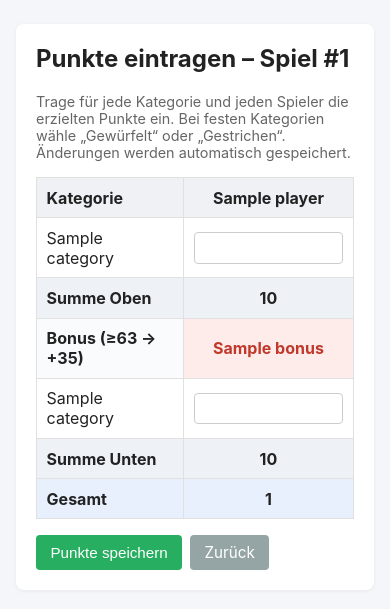
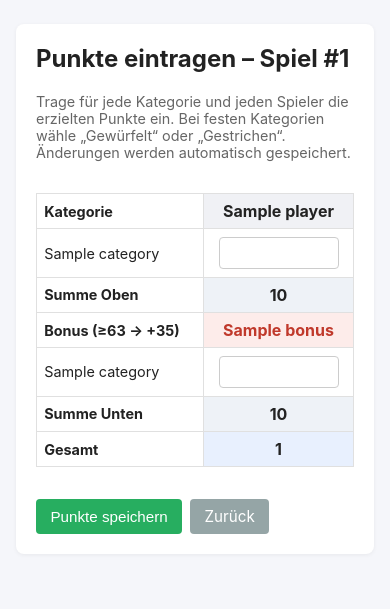
Before and after one commit to JAAdrian/Yahtzee, a Django app: template games/templates/games/game_score.html in a window 390 px wide. Shown: the part 143-752 px from the top of the page. Run offline with Django 5.2, Linux system fonts and the light colour scheme; the template is opened without the code that fills it: most values are stand-ins (such as "Sample title", 1, 10 or a date in 2020); some libraries are stand-ins or nearby versions.

Commit message:
Add mobile layout

```diff
--- a/games/templates/games/game_score.html
+++ b/games/templates/games/game_score.html
@@ -11,7 +11,8 @@
     <form method="post" action="{% url 'game_score' game.pk %}">
         {% csrf_token %}
 
-        <table class="score-sheet">
+        <div class="score-sheet-wrapper">
+            <table class="score-sheet">
             <thead>
                 <tr>
                     <th>Kategorie</th>
@@ -109,6 +110,7 @@
                 {% include "games/_score_totals_lower.html" %}
             </tbody>
         </table>
+        </div>
 
         <div class="actions">
             <button type="submit" class="btn btn-success">Punkte speichern</button>
@@ -118,10 +120,53 @@
 </div>
 
 <style>
+    .score-sheet-wrapper {
+        overflow-x: auto;
+        -webkit-overflow-scrolling: touch;
+        margin: 1rem 0;
+    }
+    .score-sheet {
+        min-width: 100%;
+        table-layout: auto;
+    }
+    .score-sheet th:first-child,
+    .score-sheet td:first-child {
+        position: sticky;
+        left: 0;
+        background: #fff;
+        z-index: 1;
+        min-width: 140px;
+        box-shadow: 2px 0 4px rgba(0,0,0,0.05);
+    }
+    .score-sheet th {
+        background: #f0f1f5;
+    }
+    .score-sheet input[type="number"],
+    .score-sheet select {
+        min-width: 80px;
+        max-width: 120px;
+    }
     .sum-row td, .sum-row th { background: #eef2f7; font-weight: bold; }
     .bonus-row td, .bonus-row th { font-weight: bold; }
     .bonus-achieved { color: #27ae60; background: #eafaf1 !important; }
     .bonus-missed { color: #c0392b; background: #fdecea !important; }
     select { min-width: 110px; }
+
+    @media (max-width: 700px) {
+        .score-sheet th:first-child,
+        .score-sheet td:first-child {
+            min-width: 120px;
+            font-size: 0.9rem;
+        }
+        .score-sheet th,
+        .score-sheet td {
+            padding: 0.45rem;
+        }
+        .score-sheet input[type="number"],
+        .score-sheet select {
+            font-size: 1rem;
+            padding: 0.4rem;
+        }
+    }
 </style>
 {% endblock %}
```
